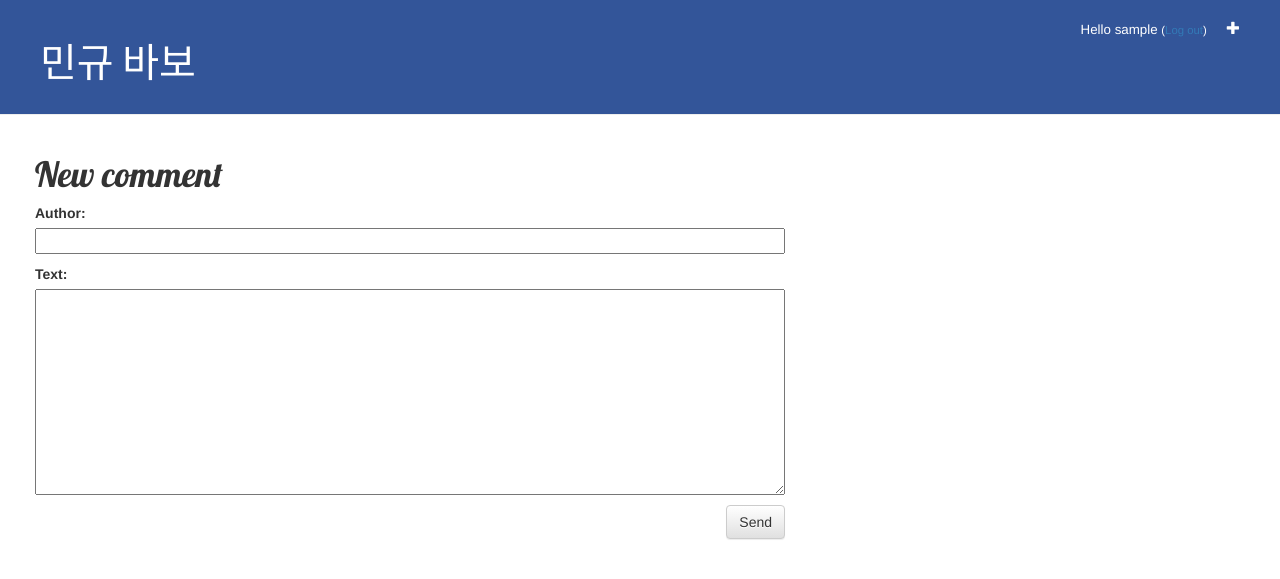
After one commit to holenet/my-first-blog, a Django app: page /post/1/comment/ in a window 1280 px wide. The commit adds this page. Shown: the top 579 px of the page. Run offline with Django 3.2, Linux system fonts and the light colour scheme; a user stored in the database is signed in; tables that the repository leaves empty hold one stand-in row (values such as "Sample post"); some libraries are stand-ins or nearby versions.

Commit message:
Comment and Delete

```diff
--- a/blog/admin.py
+++ b/blog/admin.py
@@ -1,4 +1,5 @@
 from django.contrib import admin
-from .models import Post
+from .models import Post, Comment
 
 admin.site.register(Post)
+admin.site.register(Comment)
--- a/blog/forms.py
+++ b/blog/forms.py
@@ -1,7 +1,12 @@
 from django import forms
-from .models import Post
+from .models import Post, Comment
 
 class PostForm(forms.ModelForm):
 	class Meta:
 		model = Post
 		fields = ('title', 'text',)
+
+class CommentForm(forms.ModelForm):
+	class Meta:
+		model = Comment
+		fields = ('author', 'text',)
--- a/blog/models.py
+++ b/blog/models.py
@@ -14,3 +14,17 @@ class Post(models.Model):
 
 	def __str__(self):
 		return self.title
+
+class Comment(models.Model):
+	post = models.ForeignKey('blog.Post', related_name='comments')
+	author = models.CharField(max_length=200)
+	text = models.TextField()
+	created_date = models.DateTimeField(default=timezone.now)
+	approved_comment = models.BooleanField(default=False)
+
+	def approve(self):
+		self.approved_commend = True
+		self.save()
+
+	def __str__(self):
+		return self.text
--- a/blog/static/css/blog.css
+++ b/blog/static/css/blog.css
@@ -11,6 +11,7 @@
 }
 
 .content {
+
 	margin-left: 20px;
 }
 
@@ -50,3 +51,7 @@ h1, h2, h3, h4 {
 .post h1 a, .post h1 a:visited {
 	color: #000000;
 }
+
+.comment {
+	margin: 20px 0px 20px 20px;
+}
--- /dev/null
+++ b/blog/templates/blog/add_comment_to_post.html
@@ -0,0 +1,9 @@
+{% extends 'blog/base.html' %}
+
+{% block content %}
+	<h1>New comment</h1>
+	<form method="POST" class="post-form">{% csrf_token %}
+		{{ form.as_p }}
+		<button type="submit" class="save btn btn-default">Send</button>
+	</form>
+{% endblock %}
--- a/blog/templates/blog/post_list.html
+++ b/blog/templates/blog/post_list.html
@@ -8,6 +8,7 @@
 			</div>
 			<h1><a href="{% url 'post_detail' post_id=post.pk %}">{{ post.title }}</a></h1>
 			<p>{{ post.text|linebreaksbr }}</p>
+			Comments: {{ post.comments.count }}
 		</div>
 	{% endfor %}
 {% endblock %}
--- a/blog/urls.py
+++ b/blog/urls.py
@@ -6,4 +6,7 @@ urlpatterns = [
 	url(r'^post/(?P<post_id>[0-9]+)/$', views.post_detail, name='post_detail'),
 	url(r'^post/new/$', views.post_new, name='post_new'),
 	url(r'^post/(?P<post_id>[0-9]+)/edit/$', views.post_edit, name='post_edit'),
+	url(r'^post/(?P<post_id>[0-9]+)/delete/$', views.post_delete, name='post_delete'),
+	url(r'^post/(?P<post_id>[0-9]+)/comment/$', views.add_comment_to_post, name='add_comment_to_post'),
+	url(r'^comment/(?P<comment_id>[0-9]+)/delete/$', views.comment_delete, name='comment_delete'),
 ]
--- a/blog/views.py
+++ b/blog/views.py
@@ -1,8 +1,8 @@
 from django.shortcuts import render, get_object_or_404, redirect
 from django.utils import timezone
 from django.contrib.auth.decorators import login_required
-from .models import Post
-from .forms import PostForm
+from .models import Post, Comment
+from .forms import PostForm, CommentForm
 
 @login_required
 def post_list(request):
@@ -42,3 +42,29 @@ def post_edit(request, post_id):
 	else:
 		form = PostForm(instance=post)
 	return render(request, 'blog/post_edit.html', {'form': form, 'mode':'Edit Post'})
+
+@login_required
+def post_delete(request, post_id):
+	post = get_object_or_404(Post, pk=post_id)
+	post.delete()
+	return redirect('post_list')
+
+@login_required
+def add_comment_to_post(request, post_id):
+	post = get_object_or_404(Post, pk=post_id)
+	if request.method == "POST":
+		form = CommentForm(request.POST)
+		if form.is_valid():
+			comment = form.save(commit=False)
+			comment.post = post
+			comment.save()
+			return redirect('post_detail', post_id=post.pk)
+	else:
+		form = CommentForm()
+	return render(request, 'blog/add_comment_to_post.html', {'form': form})
+
+@login_required
+def comment_delete(request, comment_id):
+	comment = get_object_or_404(Comment, pk=comment_id)
+	comment.delete()
+	return redirect('post_detail', post_id=comment.post.pk)
```
Also changed, not shown: blog/templates/blog/post_detail.html (+17 -0 lines), blog/migrations/0002_comment.py (added), blog/migrations/0003_auto_20170906_0217.py (added).
